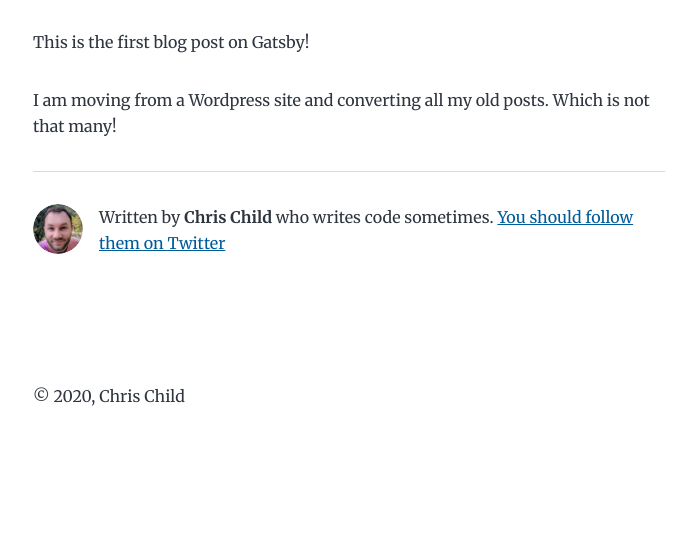
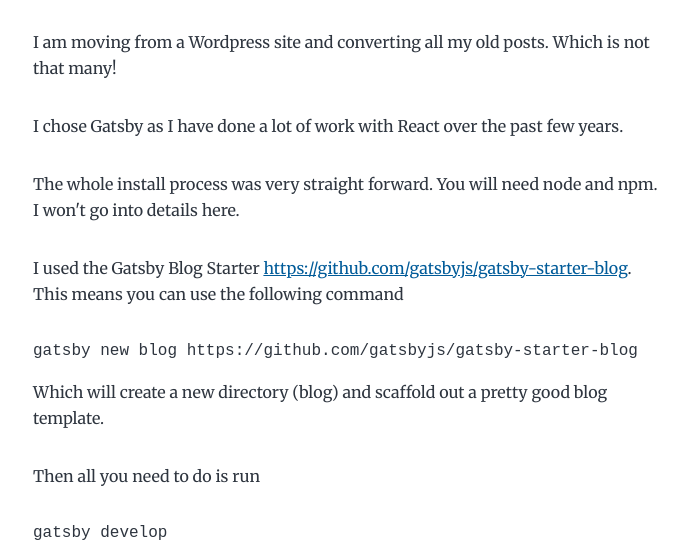
Before and after one commit to 03c/hardcopy.dev, a Gatsby site: page /setting-up-gatsby/ in a window 1280 px wide. Shown: the part 211-769 px from the top of the page, without its empty margins (291-979 px from the left). Built offline with nearby package versions, Linux system fonts and the light colour scheme; Gatsby itself is replaced by a stand-in of ours; some packages are replaced by stand-ins of ours; code samples lack their colours.

Commit message:
update first post

`````diff
--- a/content/blog/setting-up-gatsby.md
+++ b/content/blog/setting-up-gatsby.md
@@ -3,6 +3,22 @@
 date: "2020-11-12T20:07:05.00Z"
 ---
 
-This is the first blog post on Gatsby!
+I am moving from a Wordpress site and converting all my old posts. Which is not that many!
 
-I am moving from a Wordpress site and converting all my old posts. Which is not that many!
+I chose Gatsby as I have done a lot of work with React over the past few years.
+
+The whole install process was very straight forward. You will need node and npm. I won't go into details here.
+
+I used the Gatsby Blog Starter [https://github.com/gatsbyjs/gatsby-starter-blog](https://github.com/gatsbyjs/gatsby-starter-blog). This means you can use the following command
+````
+gatsby new blog https://github.com/gatsbyjs/gatsby-starter-blog
+````
+Which will create a new directory (blog) and scaffold out a pretty good blog template.
+
+Then all you need to do is run
+````
+gatsby develop
+````
+Which will open up a dev instance on port 8000 by default. [http://localhost:8000](http://localhost:8000)
+
+Happy blogging!
`````
